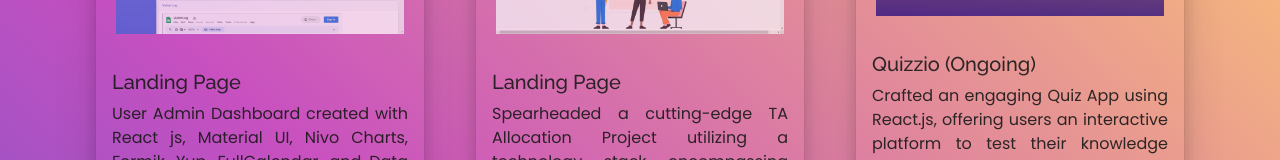
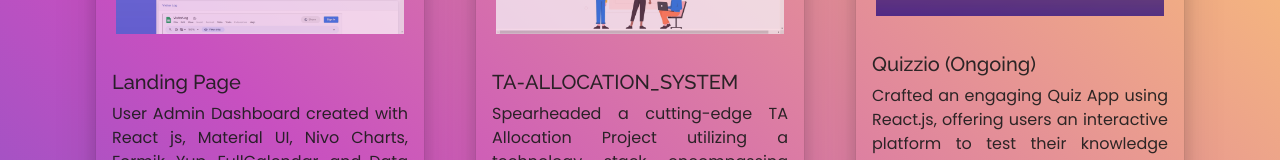
Before and after one commit to rahulvijay81/portfolio, a React (Vite) app: page /project in a window 1280 px wide. Shown: the part 259-419 px from the top of the page. Built offline with nearby package versions, Linux system fonts and the light colour scheme.

Commit message:
Further changes

```diff
--- a/src/components/Projectlist.jsx
+++ b/src/components/Projectlist.jsx
@@ -29,7 +29,7 @@ function Projectlist() {
               <ProjectCard
                 imgPath={olximage}
                 isBlog={false}
-                title="Landing Page"
+                title="TA-ALLOCATION_SYSTEM"
                 description="Spearheaded a cutting-edge TA Allocation Project utilizing a technology stack encompassing JavaScript, MongoDB, algorithms, Node.js, and Express. This innovative system optimized the allocation of Teaching Assistants to courses, streamlining the assignment process by automating it."
                 ghLink="https://github.com/rrhan32/TA_allocation"
               />
--- a/src/data/SkillsData.js
+++ b/src/data/SkillsData.js
@@ -8,10 +8,14 @@ export const skillsData = [
     'ViteJS',
     'Git',
     'MaterialUI',
+    'MongoDB',
     'Bootstrap',
     'Tailwind',
     'MongoDB',
     'Node JS',
+    'Next JS',
+
+
 ]
 
 // Choose your skills from below. Make sure it's in the same format and spelled correctly.
@@ -23,7 +27,7 @@ export const skillsData = [
     CSS
     JS
     React
-    Next JS
+
     Nuxt JS
     Node JS
     Vue
@@ -66,14 +70,11 @@ export const skillsData = [
     Dart
     Typescript
     Swift
-    Git
+
     Figma
     Canva
     Ubuntu
-    Bootstrap
-    MongoDB
-    Tailwind
-    ViteJS
+
     VuetifyJS
     MySQL
     PostgreSQL
```
